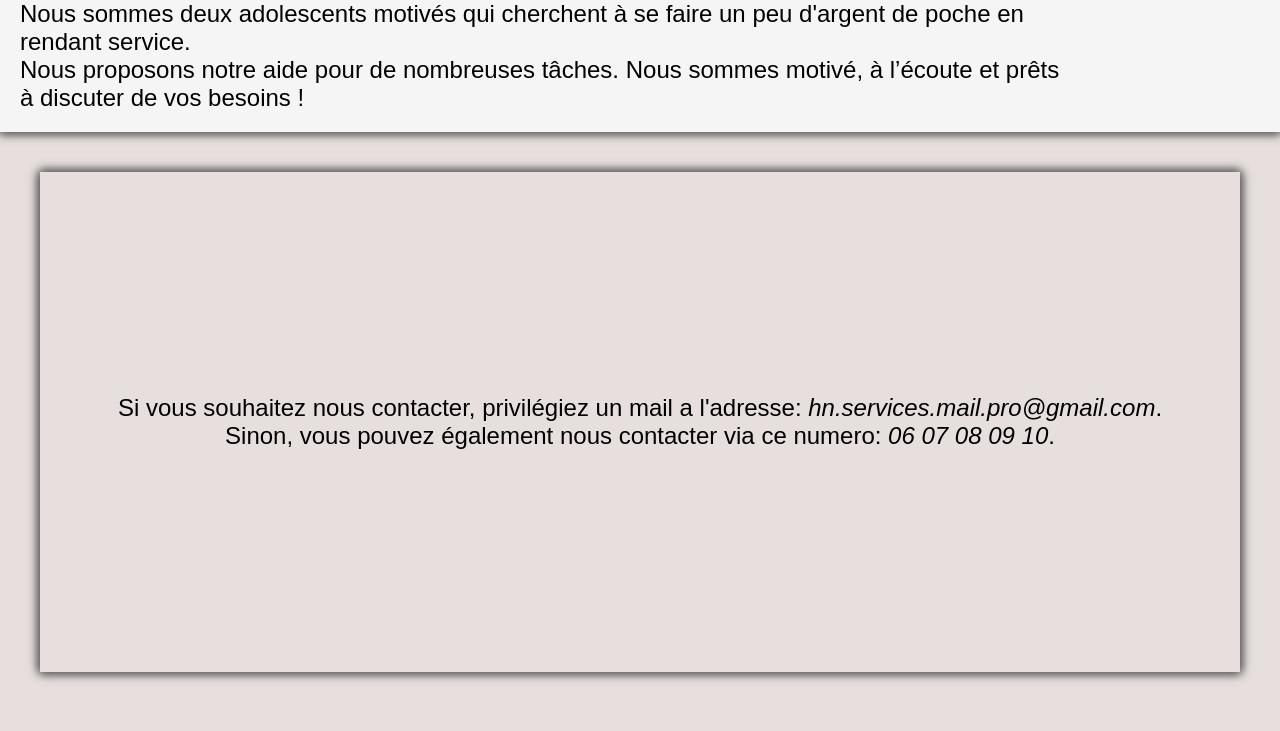
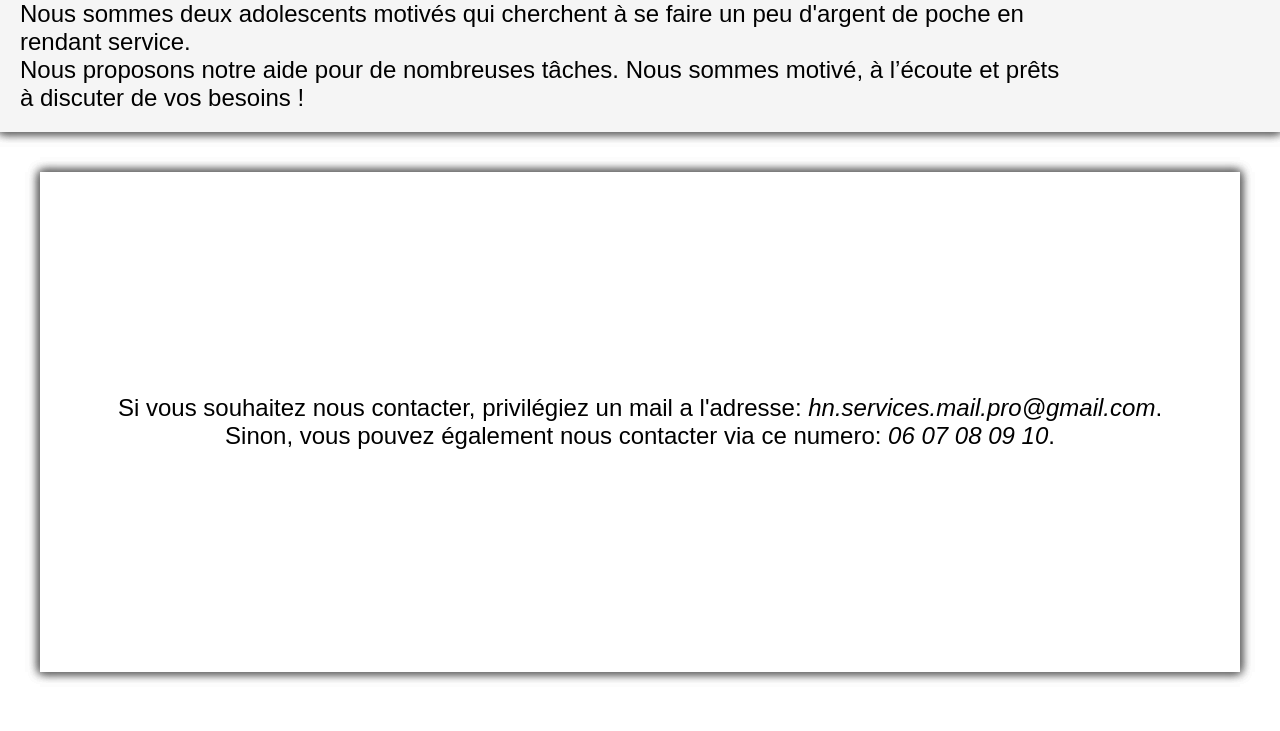
Before and after one commit to garfield-blue/cervices_a_bon_prix, a plain HTML site: page contact.html in a window 1280 px wide. Shown: the part 75-806 px from the top of the page. Drawn offline with Linux system fonts and the light colour scheme.

Commit message:
Update style_contact.css

```diff
--- a/style_contact.css
+++ b/style_contact.css
@@ -1,7 +1,3 @@
-body {
-    background-color: #e7dfdd;
-  }
-
 section {
     font-size: 30px;
     display: flex;
```
